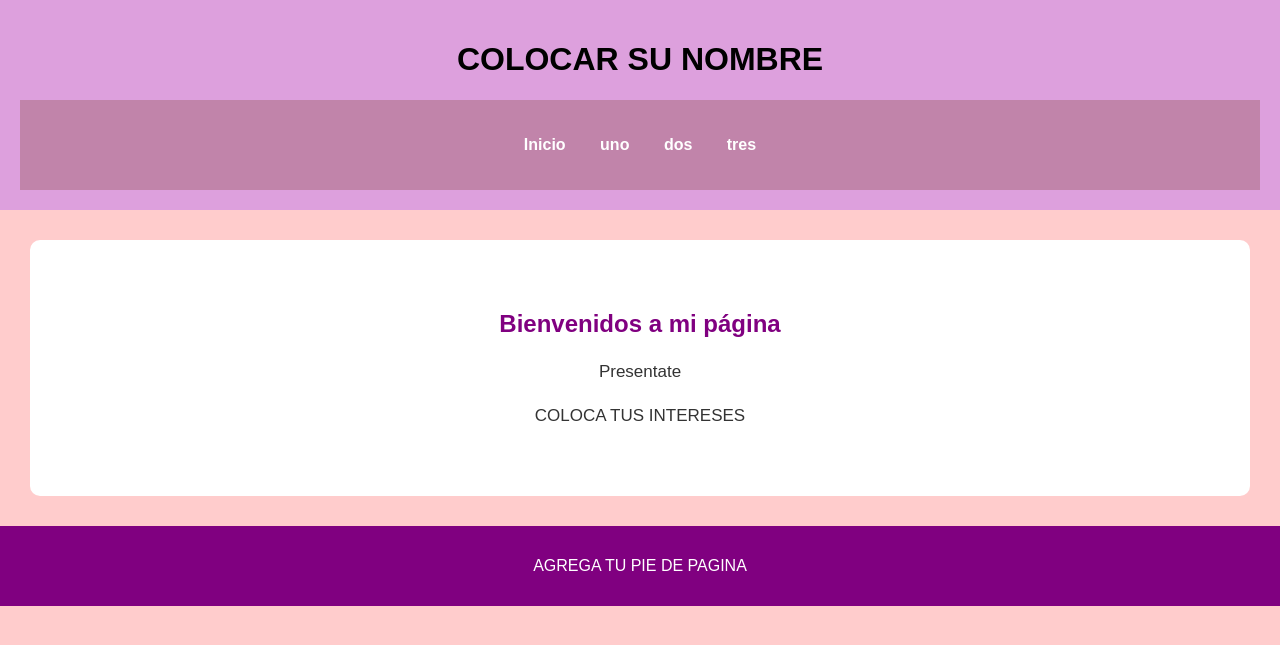
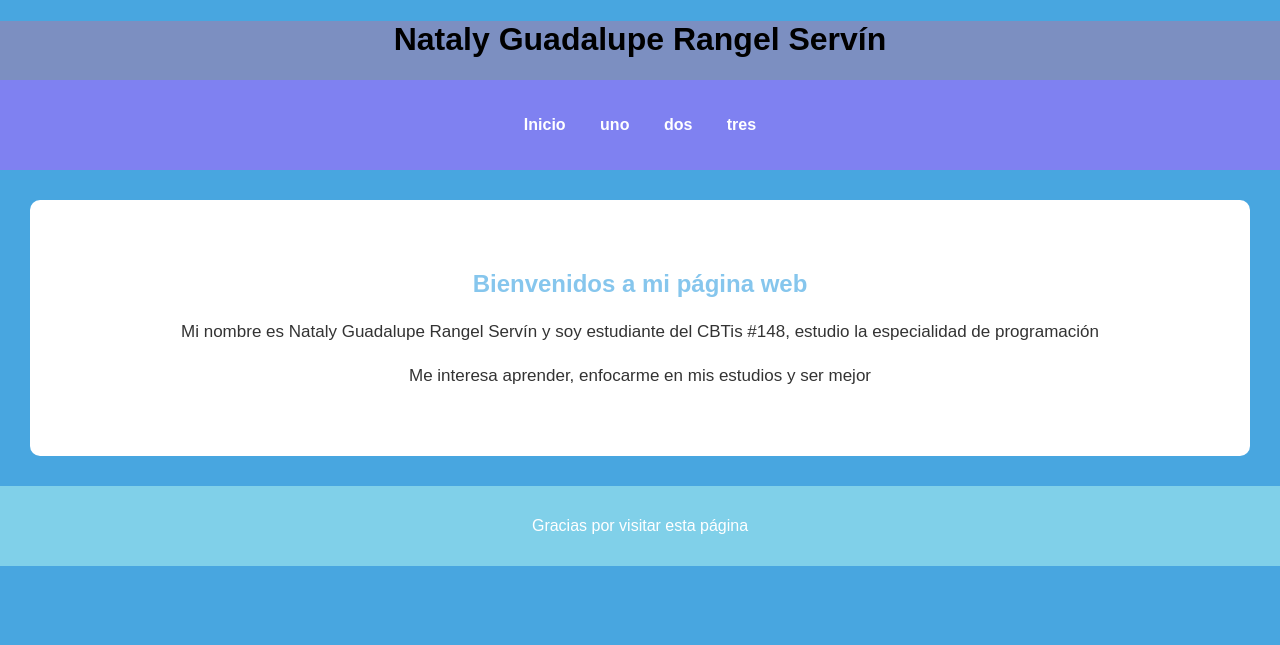
Before and after one commit to srvnnath/NGRS, a Django app: template Rangel/templates/Rangel/inicio.html in a window 1280 px wide. Shown: the top 645 px of the page. Run offline with Django 5.2, Linux system fonts and the light colour scheme; the template is opened without the code that fills it, so the values that code supplies are empty.

Commit message:
Se modifican estilos.css, cambiando colores

```diff
--- a/Rangel/static/Rangel/estilos.css
+++ b/Rangel/static/Rangel/estilos.css
@@ -1,21 +1,21 @@
 body {
     font-family: Arial, sans-serif;
     margin: 0;
-    background-color: #ffcccc;
+    background-color: #48a6e0;
     color: #333;
 }
 
 /* ENCABEZADO */
 header {
-    background-color: plum;
+    background-color: rgb(124, 143, 193);
     color: black;
-    text-align: center;
+    text-align: center;*
     padding: 20px;
 }
 
 /* MENÚ */
 nav {
-    background-color: #c184aa;
+    background-color: #7f81f1;
     padding: 10px;
 }
 nav ul {
@@ -35,7 +35,7 @@ nav a {
 }
 
 nav a:hover {
-    color: #ffcccc;
+    color: #706aea;
 }
 
 /* CONTENIDO PRINCIPAL */
@@ -48,7 +48,7 @@ nav a:hover {
 }
 
 .bienvenida h2 {
-    color: purple;
+    color: rgb(134, 198, 237);
 }
 
 .bienvenida p {
@@ -58,7 +58,7 @@ nav a:hover {
 
 /* PIE DE PÁGINA */
 footer {
-    background-color: purple;
+    background-color: rgb(128, 208, 233);
     color: white;
     text-align: center;
     padding: 15px;
--- a/Rangel/templates/Rangel/inicio.html
+++ b/Rangel/templates/Rangel/inicio.html
@@ -6,14 +6,14 @@
     <meta name="viewport" content="width=device-width, initial-scale=1.0">
     <title>COLOCAR TITULO</title>
 
-    <link rel="stylesheet" href="{% static 'apellido/estilos.css' %}">
+    <link rel="stylesheet" href="{% static 'Rangel/estilos.css' %}">
 </head>
 
 <body>
 
     <!-- ENCABEZADO -->
     <header>
-        <h1>COLOCAR SU NOMBRE</h1>
+        <h1>Nataly Guadalupe Rangel Servín</h1>
 
         <!-- MENÚ DE NAVEGACIÓN -->
         <nav>
@@ -30,21 +30,21 @@
 
         <!-- SECCIÓN  -->
         <section id="inicio" class="bienvenida">
-            <h2>Bienvenidos a mi página</h2>
+            <h2>Bienvenidos a mi página web</h2>
 
             <p>
-                Presentate
+                Mi nombre es Nataly Guadalupe Rangel Servín y soy estudiante del CBTis #148, estudio la especialidad de programación
             </p>
 
             <p>
-                COLOCA TUS INTERESES
+                Me interesa aprender, enfocarme en mis estudios y ser mejor
             </p>
         </section>
     </main>
 
     <!-- PIE DE PÁGINA -->
     <footer>
-        <p>AGREGA TU PIE DE PAGINA</p>
+        <p>Gracias por visitar esta página</p>
     </footer>
 
 </body>
```
